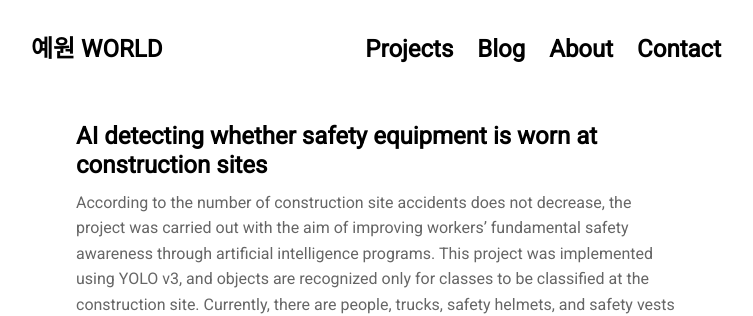
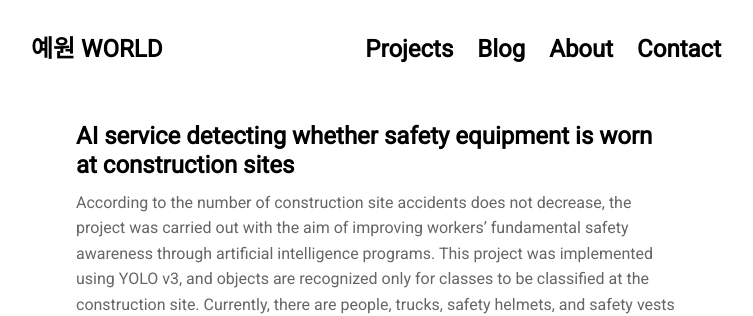
Before and after one commit to yaewon0411/blog, a Jekyll site: the page built from projects/proj-1.md, in a window 1280 px wide. Shown: the top 316 px of the page, without its empty margins (264-1017 px from the left). Built offline with Jekyll 4.4.1, drawn with Linux system fonts in a browser that asks for light colours; nearby versions of some CDN libraries.

Commit message:
update project section

```diff
--- a/projects/proj-1.md
+++ b/projects/proj-1.md
@@ -1,6 +1,6 @@
 ---
 layout: post
-title: 'AI detecting whether safety equipment is worn at construction sites'
+title: 'AI service detecting whether safety equipment is worn at construction sites'
 ---
 
 According to the number of construction site accidents does not decrease,
```
Also changed, not shown: assets/img/projects/proj-1/pro1_image.png (added), assets/img/projects/proj-1/pro1_thumbnail1.png (added), assets/img/projects/proj-1/pro1_thumbnail2.jpg (added).
